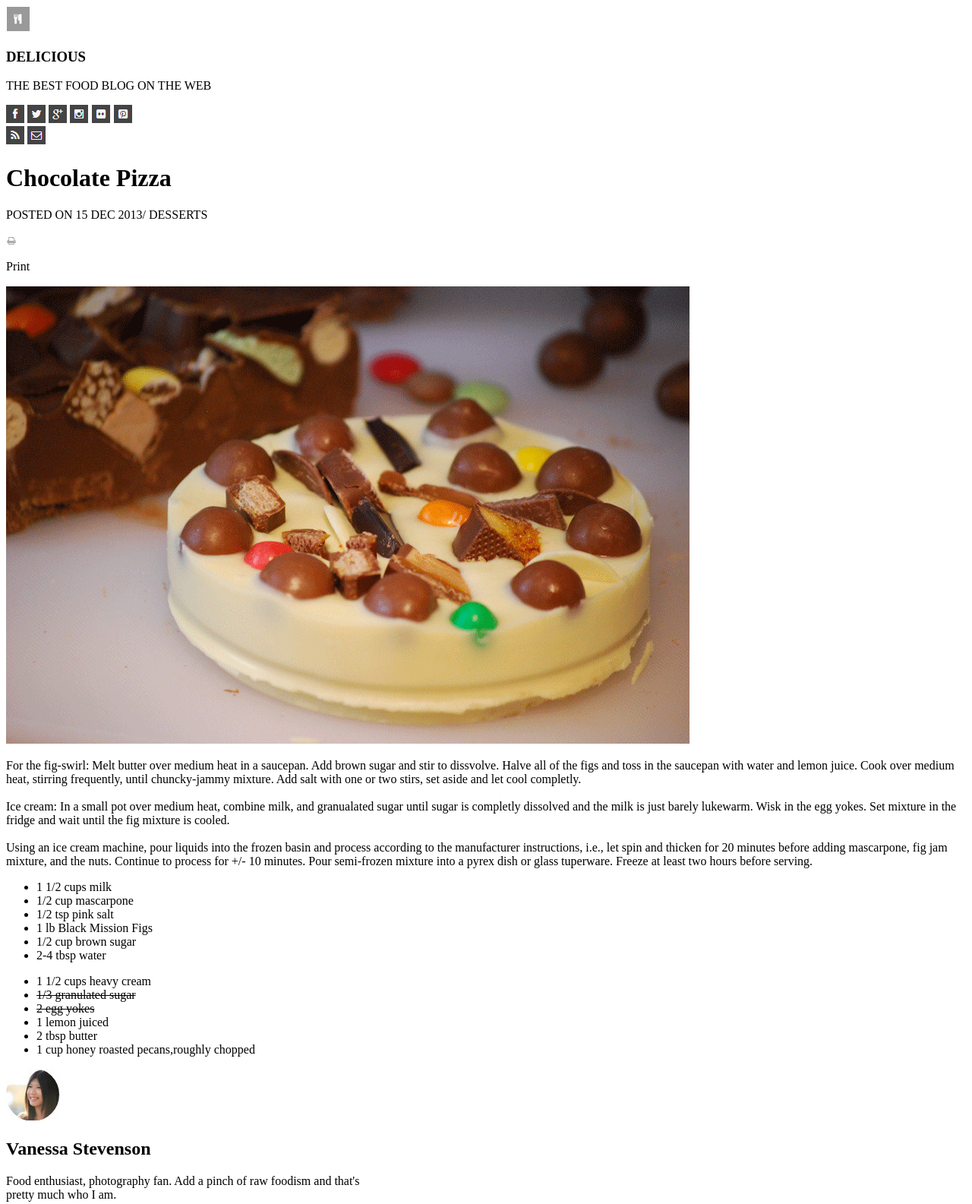
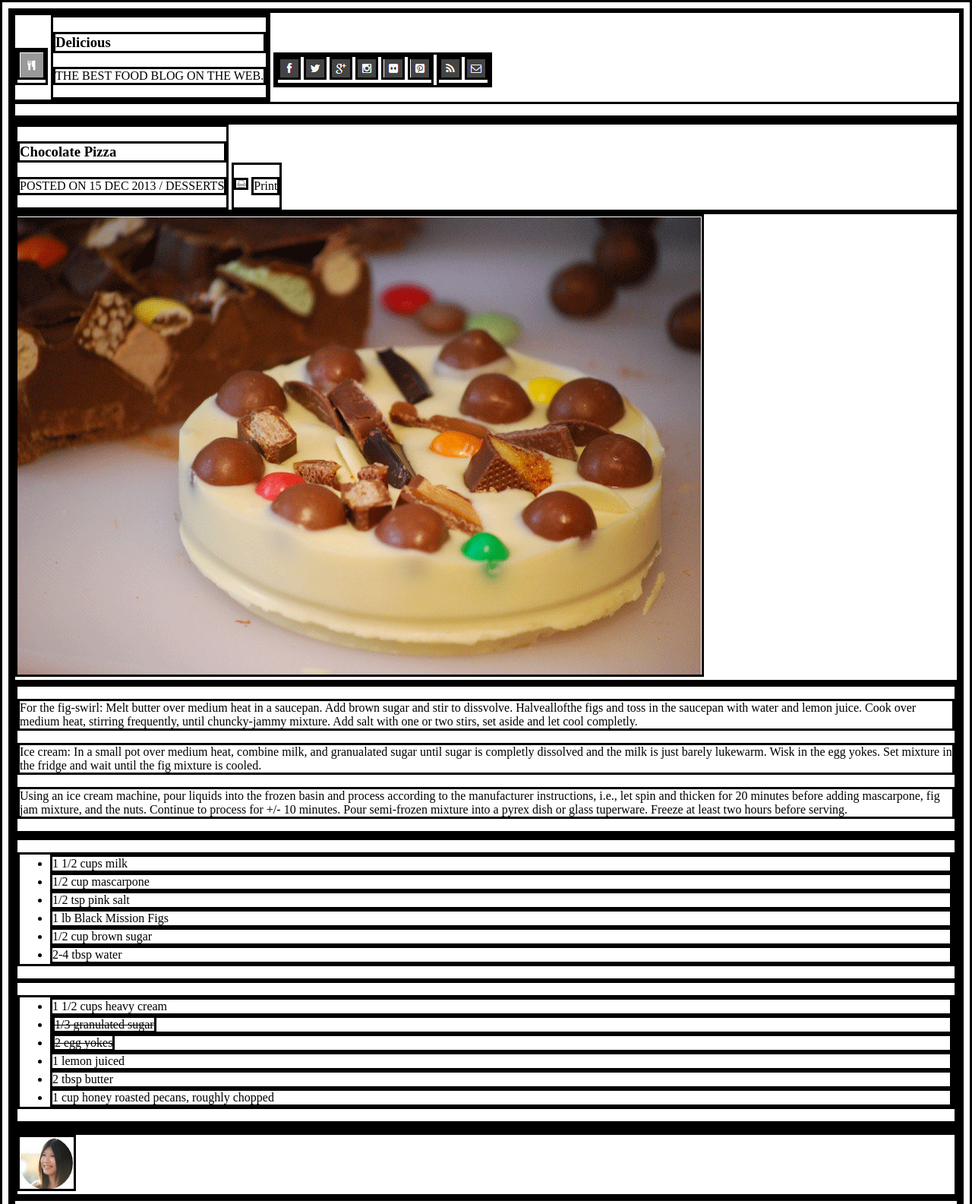
Before and after one commit to cindyweiss/chocolate-pizza., a plain HTML site: page index.html in a window 1280 px wide. Shown: the top 1585 px of the page at 76% size. Drawn offline with Linux system fonts and the light colour scheme.

Commit message:
switched repo names to remove . at the end, added basic structure via css

```diff
--- a/index.html
+++ b/index.html
@@ -6,63 +6,63 @@
 </head>
 
 <body>
-  <div class="header">
+  <header>
+    <article id="namelogoslogan">
+      <article>
         <img src="image/small-logo.png" alt="small picture of a fork and knife">
-  </div>
-
-  <div class="header2">
-    <H3>DELICIOUS</H3>
-    <P>THE BEST FOOD BLOG ON THE WEB</P>
-  </div>
-
-  <div class="header3">
+      </article>
+      <article>
+        <h3>Delicious</h3>
+        <p>THE BEST FOOD BLOG ON THE WEB.</p>
+      </article>
+    </article>
+    <article id="headericons">
+      <article>
         <img src="image/fb-icon.png" alt="small picture of facebook logo">
         <img src="image/twit-icon.png" alt="small picture of a bird">
         <img src="image/gp-icon.png" alt="small picture of the letter g with a plus sign attatched">
         <img src="image/insta-icon.png" alt="small picture of intagram logo">
         <img src="image/flic-icon.png" alt="small picture of video cassette">
         <img src="image/pint-icon.png" alt="small picture of the letter p">
-  </div>
-  <div class="header4">
+      </article>
+      <article>
         <img src="image/rss-icon.png" alt="small picture of sound bar">
         <img src="image/mail-icon (1).png" alt="smallpicture of envelope">
-  </div>
+      </article>
+    </article>
+    <div></div>
+  </header>
 
+  <main>
+    <section id="chocolatepizza">
+      <article>
         <h1>Chocolate Pizza</h1>
-
-  <div class="sneakytouch">
-    <div id="picture1">
-      <p>POSTED ON 15 DEC 2013/ DESSERTS</p>
-      <div id="picture2">
-        <img src="image/print-icon.png" alt="small picture of a printer">
-        <p>Print</p>
-      </div>
-    </div>
-  </div>
-
-  <IMG SRC="image/choco-pizza (1).png" ALT="picture of candies shaped like little pizzas">
-
-  <p> For the fig-swirl: Melt butter over medium heat in a saucepan. Add brown sugar and stir to dissvolve.
-    Halve
-    all
-    of
-    the figs and toss in the saucepan with water and lemon juice. Cook over medium heat, stirring frequently,
-    until
-    chuncky-jammy mixture. Add salt with one or two stirs, set aside and let cool completly. <br><br>
-    Ice cream: In a small pot over medium heat, combine milk, and granualated sugar until sugar is completly
-    dissolved
-    and the milk is just barely lukewarm. Wisk in the egg yokes. Set mixture in the fridge and wait until the
-    fig
-    mixture is cooled. <br><br>
-    Using an ice cream machine, pour liquids into the frozen basin and process according to the manufacturer
+        <p>POSTED ON 15 DEC 2013 / DESSERTS</p>
+      </article>
+      <article>
+        <img class="print" src="image/print-icon.png" alt="small picture of a printer">
+        <p class="print">Print</p>
+      </article>
+    </section>
+    <section>
+      <img src="image/choco-pizza (1).png" alt="picture of candies shaped like little pizzas">
+    </section>
+    <section>
+      <article>
+        <p>For the fig-swirl: Melt butter over medium heat in a saucepan. Add brown sugar and stir to dissvolve.
+          Halveallofthe figs and toss in the saucepan with water and lemon juice. Cook over medium heat, stirring
+          frequently, until chuncky-jammy mixture. Add salt with one or two stirs, set aside and let cool completly.</p>
+        <p>Ice cream: In a small pot over medium heat, combine milk, and granualated sugar until sugar is completly
+          dissolved and the milk is just barely lukewarm. Wisk in the egg yokes. Set mixture in the fridge and wait
+          until the fig mixture is cooled.</p>
+        <p>Using an ice cream machine, pour liquids into the frozen basin and process according to the manufacturer
           instructions, i.e., let spin and thicken for 20 minutes before adding mascarpone, fig jam mixture, and the
-    nuts.
-    Continue to process for +/- 10 minutes. Pour semi-frozen mixture into a pyrex dish or glass tuperware.
-    Freeze
-    at
-    least two hours before serving.
-  </p>
-  <div class="list">
+          nuts. Continue to process for +/- 10 minutes. Pour semi-frozen mixture into a pyrex dish or glass tuperware.
+          Freeze at least two hours before serving.</p>
+      </article>
+    </section>
+    <section class="list">
+      <article>
         <ul class="half1">
           <li>1 1/2 cups milk</li>
           <li>1/2 cup mascarpone</li>
@@ -71,36 +71,52 @@
           <li>1/2 cup brown sugar</li>
           <li>2-4 tbsp water</li>
         </ul>
+      </article>
+      <article>
         <ul class="half2">
           <li>1 1/2 cups heavy cream</li>
           <Li><strike>1/3 granulated sugar</strike></Li>
           <li><strike>2 egg yokes</strike></li>
           <li>1 lemon juiced</li>
           <li>2 tbsp butter</li>
-      <li>1 cup honey roasted pecans,roughly chopped</li>
+          <li>1 cup honey roasted pecans, roughly chopped</li>
         </ul>
-  </div>
-  <div class="footer1">
+      </article>
+    </section>
+    <div></div>
+    <section>
+      <article class="footer1">
         <img src="image/van-pic.png" alt="picture of asian woman">
-  </div>
-  <div class="footer2">
+      </article>
+    </section>
+    <article>
       <h2>Vanessa Stevenson</h2>
-    <p>Food enthusiast, photography fan. Add a pinch of raw foodism and that's<br> pretty much who I am.</p>
-  </div>
-  <div class="footer3">
+      <p>Food enthusiast, photography fan. Add a pinch of raw foodism and that's pretty much who I am.</p>
+    </article>
+    <article>
       <p>SHARE RECIPE</p>
-  </div>
-  <div class="footer4">
+    </article>
+  </main>
+
+  <footer>
+    <section>
+      <!-- display inline-block -->
+      <article>
+        <hr />
+      </article>
+      <article>
         <img src="image/small-logo.png" alt="small picture of a fork and knife">
-  </div>
-
-  <div class="footer5">
-    <p>Delicious @ 2013 - All Rights Reserved. <br>
-      Proudly published with ghost.
-    </p>
-  </div>
-
-
+      </article>
+      <article>
+        <hr />
+      </article>
+    </section>
+    <section>
+      <p>Delicious @ 2013 - All Rights Reserved.</p>
+      <p>Proudly published with ghost.</p>
+    </section>
+  </footer>
+</body>
 
 </body>
 
--- a/style.css
+++ b/style.css
@@ -0,0 +1,27 @@
+* {
+    border-style: solid;
+}
+
+#namelogoslogan > article {
+    display: inline-block;
+}
+
+header > article {
+    display: inline-block;
+}
+
+header > div {
+    height: 15px;
+}
+
+#headericons > article {
+    display: inline-block;
+}
+
+#chocolatepizza > article {
+    display: inline-block;
+}
+
+.print {
+    display: inline-block;
+}
```
Lines whose indentation alone changed are shown as unchanged.
